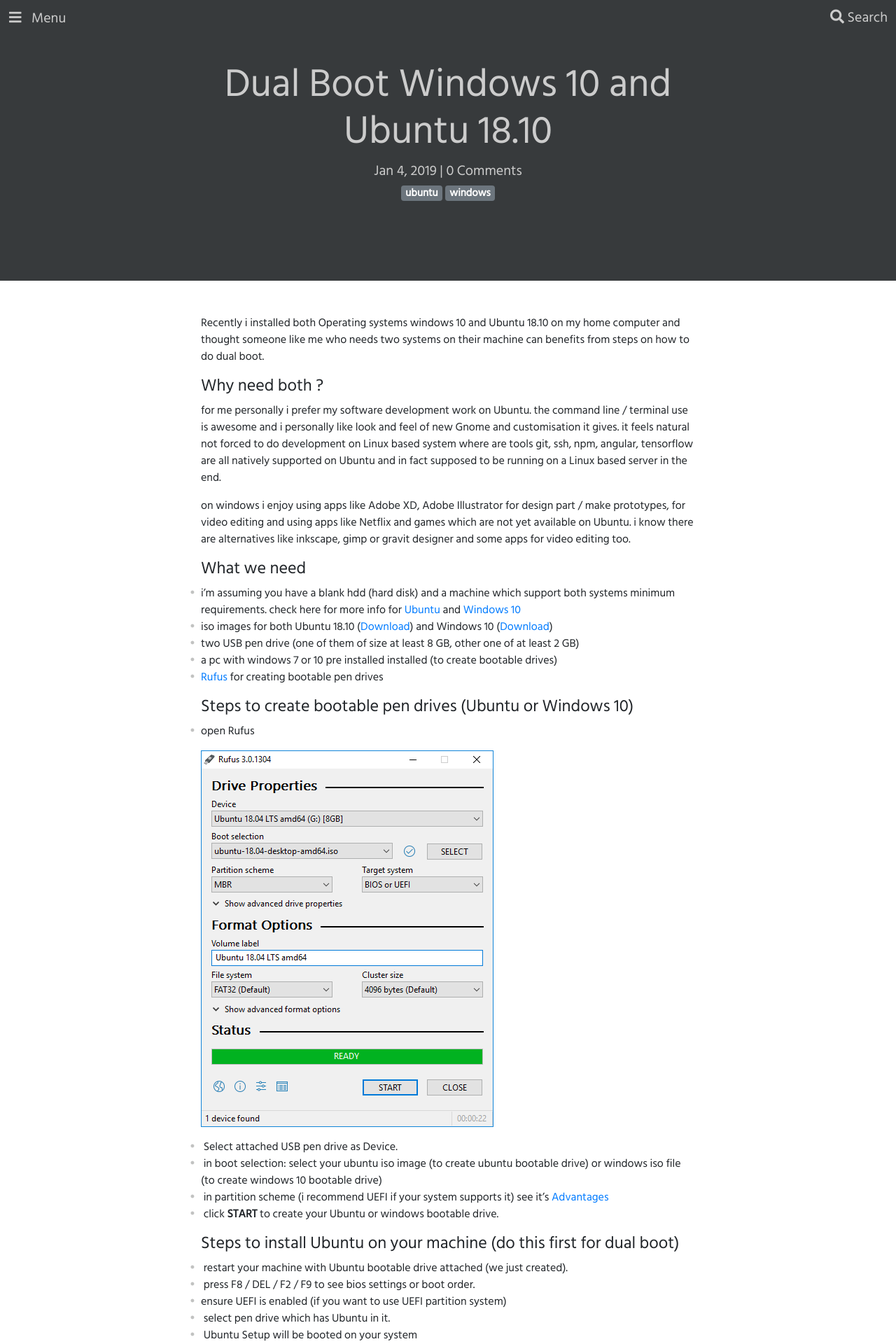
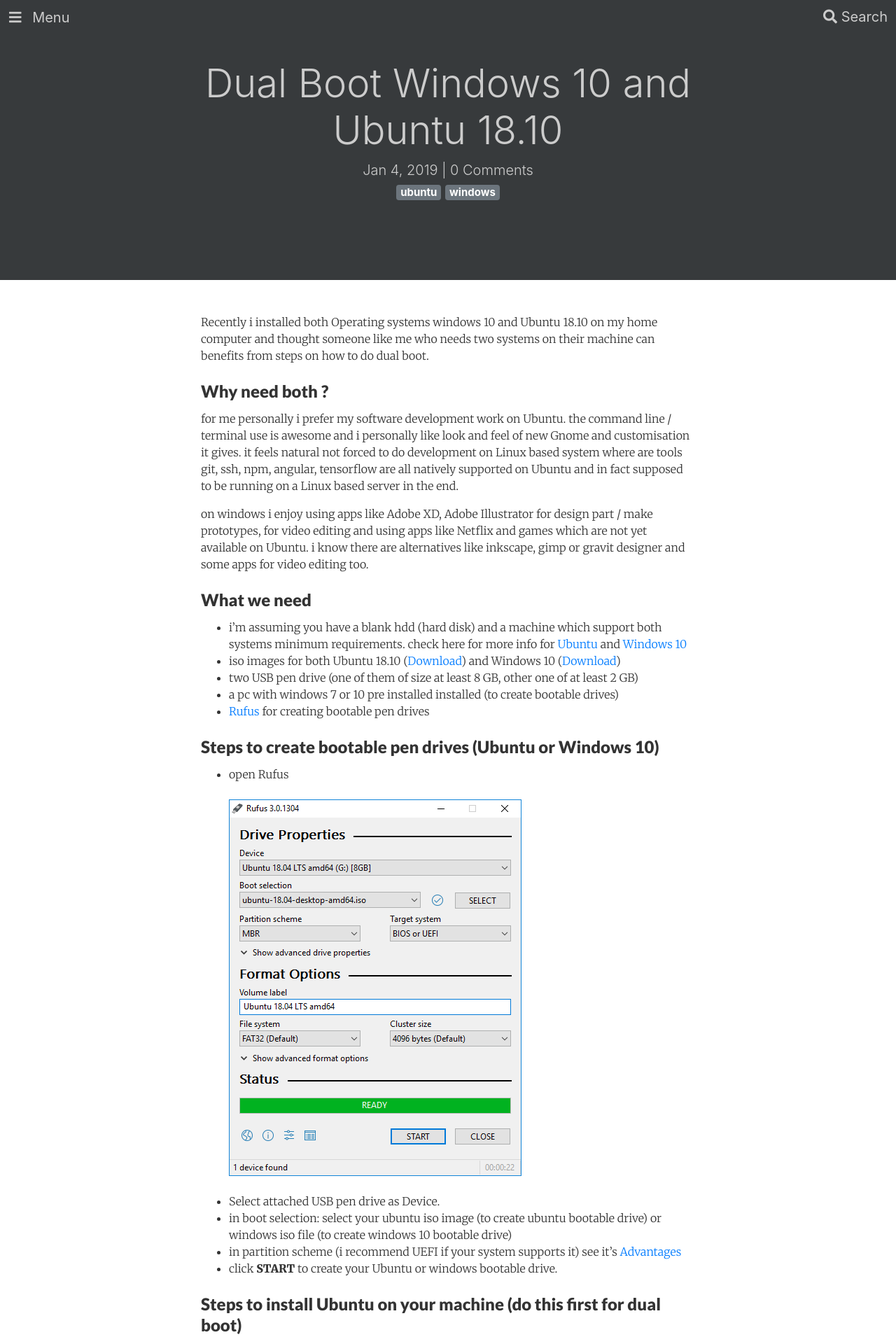
Before and after one commit to vijayantkatyal/vijayantkatyal.github.io, a Jekyll site: the page built from _posts/2019-01-04-dual-boot-windows-and-ubuntu.md, in a window 1280 px wide. Shown: the top 1920 px of the page at 70% size. Built offline with Jekyll 4.4.1, drawn with Linux system fonts in a browser that asks for light colours; nearby versions of some CDN libraries; comment, search, counter and statistics services are not loaded.

Commit message:
[Fixed] font of post and ul

```diff
--- a/_includes/head.html
+++ b/_includes/head.html
@@ -40,14 +40,14 @@
     <link rel="stylesheet" href="/assets/css/blog.css">
 	<link rel="stylesheet" href="/assets/css/post.css">
     <link rel="stylesheet" href="/assets/css/syntax.css">
-    <link href="https://fonts.googleapis.com/css?family=Hind+Siliguri" rel="stylesheet">
+
+    <link href='//fonts.googleapis.com/css?family=Merriweather:900,900italic,300,300italic' rel='stylesheet' type='text/css'>
+    <link href='//fonts.googleapis.com/css?family=Lato:900,300' rel='stylesheet' type='text/css'>
+
     <link href="/blog/atom.xml" type="application/atom+xml" rel="alternate" title="Vijayant Katyal's Blog">
     <link rel="canonical" href="{{ page.url | replace:'index.html','' | prepend: site.baseurl | prepend: site.url }}">
 
     <style type="text/css">
-        body{
-			font-family: 'Hind Siliguri', sans-serif;
-		}
         #navbar-header.in{
             display: block !important;
         }
--- a/_posts/2019-01-04-dual-boot-windows-and-ubuntu.md
+++ b/_posts/2019-01-04-dual-boot-windows-and-ubuntu.md
@@ -31,8 +31,11 @@ on windows i enjoy using apps like Adobe XD, Adobe Illustrator for design part /
 #### Steps to create bootable pen drives (Ubuntu or Windows 10)
 
 * open Rufus
-
-![rufus_en](/assets/images/posts/rufus_en-1546696116040.png)
+ <br>
+ <br>
+ ![rufus_en](/assets/images/posts/rufus_en-1546696116040.png)
+ <br>
+ <br>
 
 * Select attached USB pen drive as Device.
 
@@ -57,8 +60,9 @@ on windows i enjoy using apps like Adobe XD, Adobe Illustrator for design part /
 * select **Install Ubuntu**
 
 * ignore updates
-
-![1_9sGCulW4tcIb_DVCKe6Jnw](/assets/images/posts/1_9sGCulW4tcIb_DVCKe6Jnw.png)
+ <br><br>
+ ![1_9sGCulW4tcIb_DVCKe6Jnw](/assets/images/posts/1_9sGCulW4tcIb_DVCKe6Jnw.png)
+ <br><br>
 
 * select **something else**
 
--- a/assets/css/post.css
+++ b/assets/css/post.css
@@ -2,13 +2,26 @@ body {
 	padding-top: 0px;
 }
 
-body.dark{
-	transition: all 900ms ease-in-out;
-	background-color: #373a3c;
-	color: #fff;
+.container[itemprop="articleBody"],
+.post .post-excerpt p {
+	font-family: "Merriweather","PT Serif",Georgia,"Times New Roman",serif;
+	color: #333;
 }
 
-.container[itemprop="articleBody"] ul{
+.container[itemprop="articleBody"] h1,
+.container[itemprop="articleBody"] h2,
+.container[itemprop="articleBody"] h3,
+.container[itemprop="articleBody"] h4,
+.container[itemprop="articleBody"] h5,
+.container[itemprop="articleBody"] h6{
+	font-family: "Lato","Helvetica Neue",Helvetica,sans-serif;
+	line-height: 1.25;
+	margin-top: 1em;
+	margin-bottom: .5em;
+	font-weight: 900;
+}
+
+/* .container[itemprop="articleBody"] ul{
 	list-style: none;
 }
 
@@ -17,13 +30,13 @@ body.dark{
 }
 
 .container[itemprop="articleBody"] ul li::before{
-	content: "\2022";  /* Add content: \2022 is the CSS Code/unicode for a bullet */
-	color: #c1c2c1; /* Change the color */
-	font-weight: bold; /* If you want it to be bold */
-	display: inline-block; /* Needed to add space between the bullet and the text */
-	width: 1em; /* Also needed for space (tweak if needed) */
+	content: "\2022";
+	color: #c1c2c1;
+	font-weight: bold;
+	display: inline-block;
+	width: 1em;
 	margin-left: -1em;
-}
+} */
 
 .container[itemprop="articleBody"] ul li p{
 	display: inline;
@@ -191,6 +204,8 @@ body.dark{
 	text-indent: -2px;
 	text-rendering: optimizeLegibility;
 	font-family: 'Open Sans',sans-serif;
+	/* font-family: "Lato","Helvetica Neue",Helvetica,sans-serif; */
+	/* font-weight: 900; */
 }
 
 .post .post-title a {
--- a/assets/js/blog.js
+++ b/assets/js/blog.js
@@ -1,8 +1,8 @@
-$("img").hover(
-	function(){
-		$("body").addClass("dark");
-	},
-	function(){
-		$("body").removeClass("dark");
-	}
-)
+// $("img").hover(
+// 	function(){
+// 		$("body").addClass("dark");
+// 	},
+// 	function(){
+// 		$("body").removeClass("dark");
+// 	}
+// )
```
